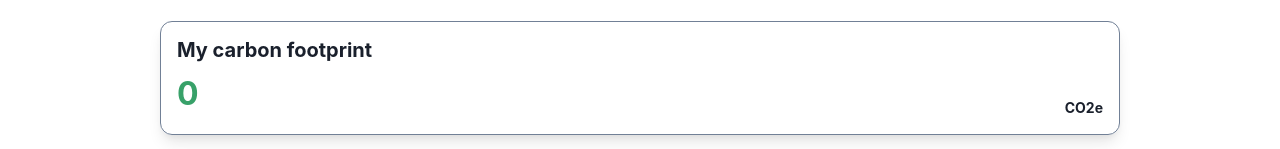
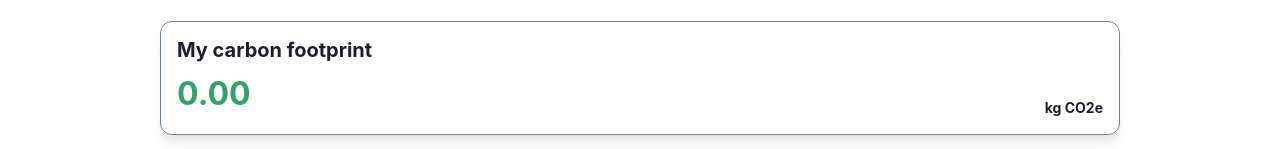
Before and after one commit to huenique/carbonitor, a React (Vite) app: page /auth in a window 1280 px wide. Both pictures are taken after a click on the button "Login". Shown: the part 145-294 px from the top of the page. Built offline with nearby package versions, Linux system fonts and the light colour scheme.

Commit message:
Display co2e unit of mass, `kg`, on the home page

```diff
--- a/src/pages/Home.tsx
+++ b/src/pages/Home.tsx
@@ -26,23 +26,21 @@ import {
 import { UserData } from '../db';
 
 export default function Home() {
-  const [totalCO2e, setTotalCO2e] = useState(0);
+  const [totalCO2e, setTotalCO2e] = useState(0.0);
 
-  const fetchCO2e = async (email: string): Promise<number> => {
+  const fetchCO2e = async (email: string) => {
     try {
       const userData: UserData | null = await localforage.getItem(email);
       if (userData) {
         const totalCO2e = userData.waste.reduce(
           (sum, waste) => sum + waste.co2e,
-          0
+          0.0
         );
 
         setTotalCO2e(totalCO2e);
       }
-      return 0;
     } catch (error) {
       console.error('Error fetching CO2e:', error);
-      return 0;
     }
   };
 
@@ -80,10 +78,10 @@ export default function Home() {
         </Heading>
         <Flex alignItems="end" justifyContent="space-between">
           <Text fontSize="xx-large" fontWeight="bold" color="green.500">
-            {totalCO2e}
+            {totalCO2e.toFixed(2)}
           </Text>
           <Text fontSize="sm" fontWeight="bold">
-            CO2e
+            kg CO2e
           </Text>
         </Flex>
       </Flex>
```
